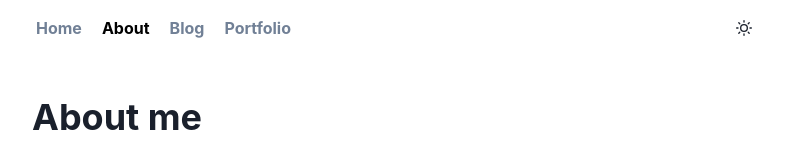
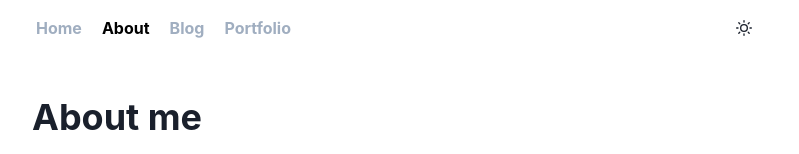
Before and after one commit to bsraya/bsraya, a Next.js app: page /about in a window 1280 px wide. Shown: the top 154 px of the page, without its empty margins (240-1039 px from the left). Built offline with nearby package versions, Linux system fonts and the light colour scheme; a small style sheet from the web is missing.

Commit message:
style: lighten inactive links

```diff
--- a/components/Navlink.tsx
+++ b/components/Navlink.tsx
@@ -21,7 +21,7 @@ export default function Navlink ({ href, children }: { href: string, children: R
                 mr={5}
                 variant="ghost"
                 fontWeight="bold"
-                color={isActive ? fontColor : 'gray.500'}
+                color={isActive ? fontColor : 'gray.400'}
                 _hover={{ color: fontColor }}
                 _active={{ color: fontColor }}
             >{children}</Link>
```
